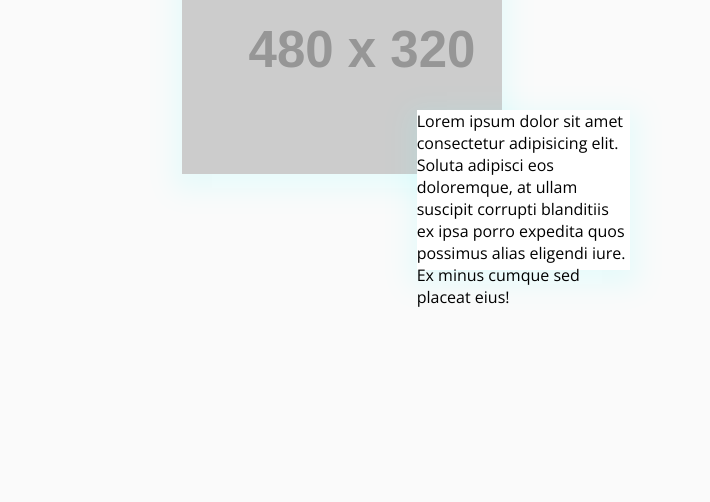
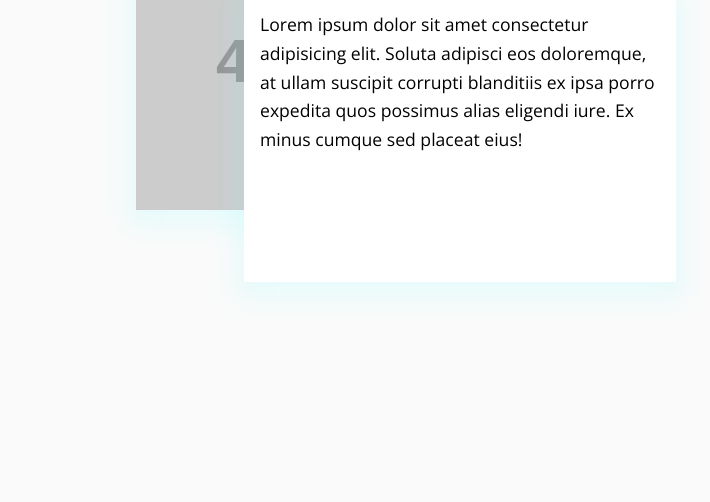
Before and after one commit to alexa-griffin/front-end-touch-up, a plain HTML site: page carousel/index.html in a window 1280 px wide. Shown: the part 298-800 px from the top of the page, without its empty margins (234-944 px from the left). Drawn offline with nearby package versions, Linux system fonts and the light colour scheme; placeholder pictures from the web are drawn by us.

Commit message:
update readme and edit slide size

```diff
--- a/carousel/style/modules/_slide.sass
+++ b/carousel/style/modules/_slide.sass
@@ -1,10 +1,10 @@
-$width: 320px
-$height: 240px
+$width: 540px
+$height: 360px
 
 .slide
   position: relative
-  height: $height * (1.4)
-  width: $width * (1.4)
+  height: $height
+  width: $width
   h1
     font-family: $script
     font-size: 7rem
@@ -16,17 +16,24 @@ $height: 240px
     left: -7rem
   .card
     background-color: #fff
-    width: $width * (2 / 3)
-    height: $height * (2 / 3)
+    width: $width * 0.8
+    height: $height * 0.8
+    overflow: hidden
     position: absolute
     z-index: 1
     box-shadow: 0 8px 24px 8px rgba($main, 0.15)
     bottom: 0
     right: 0
+    padding: 1rem
+    p
+      text-overflow: ellipsis
+      line-height: 1.8rem
+      font-size: 1.1rem
+      // white-space: nowrap
   .img
     background-image: url("https://via.placeholder.com/480x320")
-    width: $width
-    height: $height
+    width: $width * 0.8
+    height: $height * 0.8
     background-repeat: no-repeat
     background-size: cover
     position: absolute
```
Also changed, not shown: carousel/style/style.css, 2 other files.
